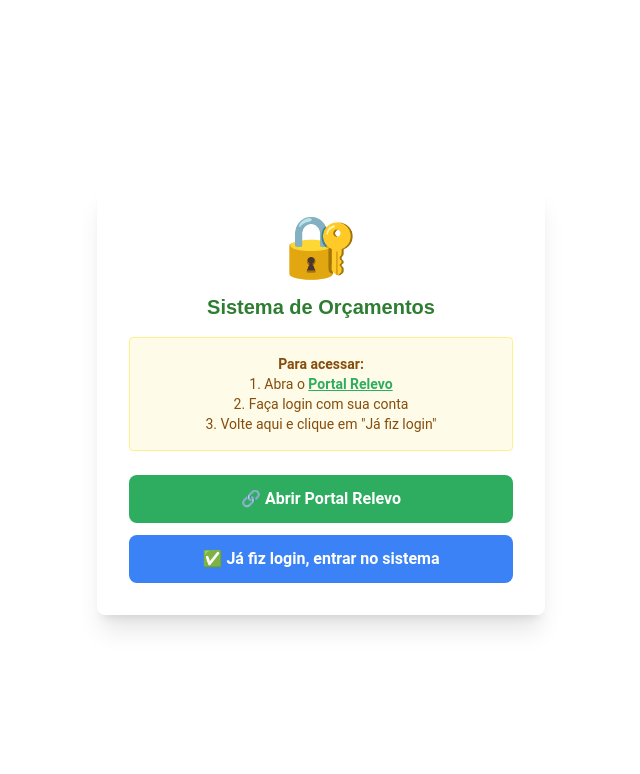
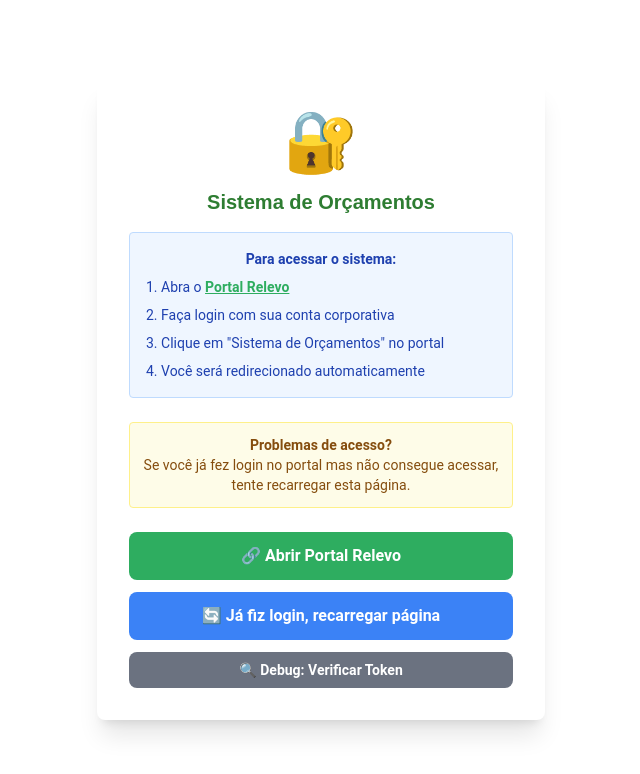
Before and after one commit to RelevoAmbiental/orcamento-relevo, a React (Vite) app: page / in a window 1280 px wide. Shown: the top 774 px of the page, without its empty margins (319-959 px from the left). Built offline with nearby package versions, Linux system fonts and the light colour scheme; no server answers.

Commit message:
Update LoginRedirect.jsx

```diff
--- a/src/components/LoginRedirect.jsx
+++ b/src/components/LoginRedirect.jsx
@@ -1,16 +1,37 @@
-// src/components/LoginRedirect.jsx - VERSÃO SIMPLES
-import React from 'react';
+// src/components/LoginRedirect.jsx - VERSÃO MELHORADA
+import React, { useEffect, useState } from 'react';
 import { useAuth } from '../context/AuthContext';
 
 const LoginRedirect = () => {
   const { user, loading } = useAuth();
+  const [tentativaRecarregamento, setTentativaRecarregamento] = useState(false);
+
+  // Verificar se há token na URL quando o componente montar
+  useEffect(() => {
+    const urlParams = new URLSearchParams(window.location.search);
+    const token = urlParams.get('token');
+
+    if (token && !user && !loading) {
+      console.log('🔄 Token detectado, aguardando processamento...');
+    }
+  }, [user, loading]);
+
+  const handleRecarregar = () => {
+    setTentativaRecarregamento(true);
+    setTimeout(() => {
+      window.location.reload();
+    }, 1000);
+  };
 
   if (loading) {
     return (
       <div className="min-h-screen bg-relevo-background flex items-center justify-center p-4">
         <div className="text-center">
           <div className="animate-spin rounded-full h-12 w-12 border-b-2 border-[#2EAD60] mx-auto mb-4"></div>
-          <p className="text-relevo-text font-sans">Conectando com o Portal...</p>
+          <p className="text-relevo-text font-sans">Verificando acesso ao sistema...</p>
+          <p className="text-sm text-relevo-text/70 mt-2 font-sans">
+            {tentativaRecarregamento ? 'Processando token...' : 'Conectando com o Portal Relevo'}
+          </p>
         </div>
       </div>
     );
@@ -22,16 +43,19 @@
         <div className="bg-white rounded-lg shadow-xl p-8 max-w-md text-center">
           <div className="text-6xl mb-4">✅</div>
           <h2 className="text-xl font-bold text-relevo-green mb-4 font-heading">
-            Bem-vindo ao Sistema de Orçamentos!
+            Autenticação Bem-sucedida!
           </h2>
-          <p className="text-relevo-text mb-6 font-sans">
+          <p className="text-relevo-text mb-4 font-sans">
             Logado como: <strong>{user.email}</strong>
+          </p>
+          <p className="text-sm text-relevo-text/70 mb-6 font-sans">
+            Redirecionando para o sistema de orçamentos...
           </p>
           <button
             onClick={() => window.location.reload()}
             className="w-full bg-[#2EAD60] hover:bg-[#3CC373] text-white font-bold py-3 px-6 rounded-lg transition-colors"
           >
-            🚀 Acessar Sistema
+            🚀 Entrar Agora
           </button>
         </div>
       </div>
@@ -47,12 +71,22 @@
           Sistema de Orçamentos
         </h2>
 
-        <div className="bg-yellow-50 border border-yellow-200 rounded p-4 mb-6">
+        <div className="bg-blue-50 border border-blue-200 rounded p-4 mb-6">
+          <p className="text-sm text-blue-800 font-sans">
+            <strong>Para acessar o sistema:</strong>
+          </p>
+          <ol className="text-sm text-blue-800 text-left mt-2 space-y-2 font-sans">
+            <li>1. Abra o <a href="https://portal.relevo.eco.br" target="_blank" className="text-[#2EAD60] underline font-bold">Portal Relevo</a></li>
+            <li>2. Faça login com sua conta corporativa</li>
+            <li>3. Clique em "Sistema de Orçamentos" no portal</li>
+            <li>4. Você será redirecionado automaticamente</li>
+          </ol>
+        </div>
+
+        <div className="bg-yellow-50 border border-yellow-200 rounded p-3 mb-6">
           <p className="text-sm text-yellow-800 font-sans">
-            <strong>Para acessar:</strong><br/>
-            1. Abra o <a href="https://portal.relevo.eco.br" target="_blank" className="text-[#2EAD60] underline font-bold">Portal Relevo</a><br/>
-            2. Faça login com sua conta<br/>
-            3. Volte aqui e clique em "Já fiz login"
+            <strong>Problemas de acesso?</strong><br/>
+            Se você já fez login no portal mas não consegue acessar, tente recarregar esta página.
           </p>
         </div>
 
@@ -63,11 +97,24 @@
           >
             🔗 Abrir Portal Relevo
           </button>
+
           <button
-            onClick={() => window.location.reload()}
+            onClick={handleRecarregar}
             className="w-full bg-blue-500 hover:bg-blue-600 text-white font-bold py-3 px-6 rounded-lg transition-colors"
           >
-            ✅ Já fiz login, entrar no sistema
+            🔄 Já fiz login, recarregar página
+          </button>
+
+          <button
+            onClick={() => {
+              const urlParams = new URLSearchParams(window.location.search);
+              const token = urlParams.get('token');
+              console.log('Token atual na URL:', token ? 'SIM' : 'NÃO');
+              alert(`Token na URL: ${token ? 'Presente' : 'Ausente'}\nVerifique o console para detalhes.`);
+            }}
+            className="w-full bg-gray-500 hover:bg-gray-600 text-white font-bold py-2 px-6 rounded-lg transition-colors text-sm"
+          >
+            🔍 Debug: Verificar Token
           </button>
         </div>
       </div>
```
